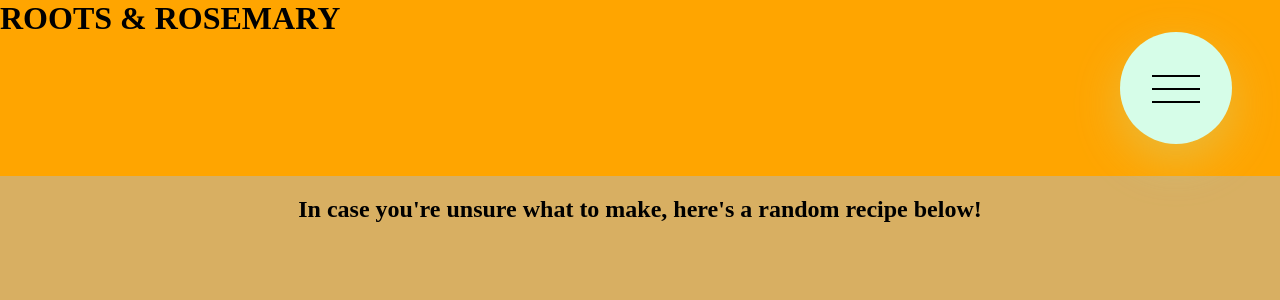
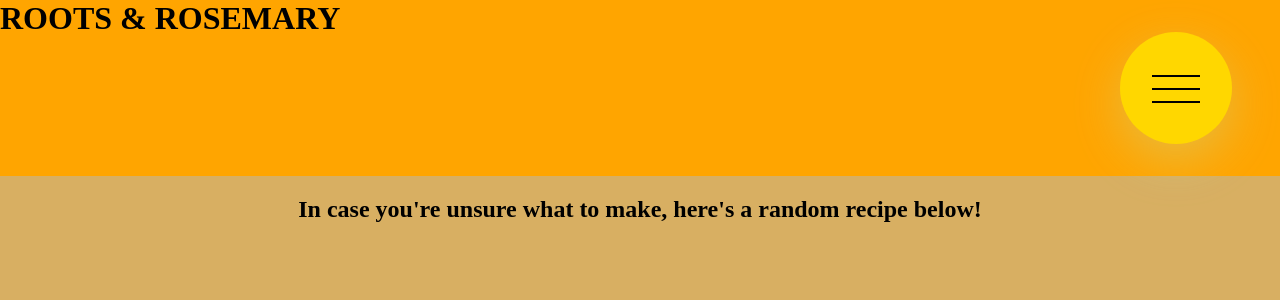
Before and after one commit to StrangerLs/Chef-Steph, a React (Create React App) app in the folder r-and-r/: page / in a window 1280 px wide. Shown: the top 300 px of the page. Built offline with nearby package versions, Linux system fonts and the light colour scheme; no server answers; a web font is replaced by a local one.

Commit message:
burg menu

```diff
--- a/r-and-r/src/components/Navbar.jsx
+++ b/r-and-r/src/components/Navbar.jsx
@@ -4,7 +4,7 @@ import { Link } from "react-router-dom";
 import { useState } from "react";
 // https://dev.to/codebucks/build-hamburger-menu-in-reactjs-using-styled-components-25ln
 const MenuLabel = styled.label`
-  background-color: ${(props) => (props.clicked ? "#b6edc8" : "#d6fde8")};
+  background-color: ${(props) => (props.clicked ? "white" : "gold")};
   transition: all 0.3s;
   position: absolute;
   top: 2rem;
```
